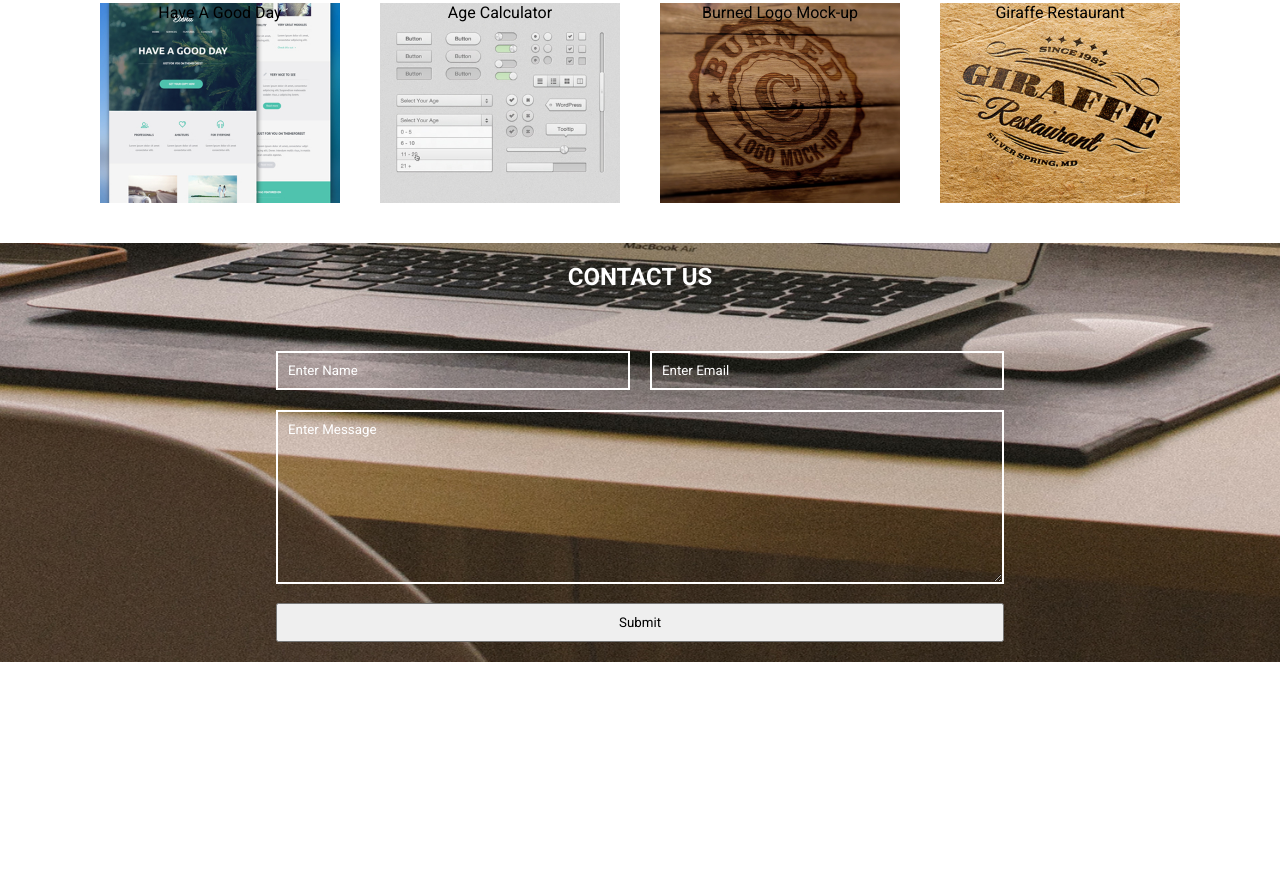
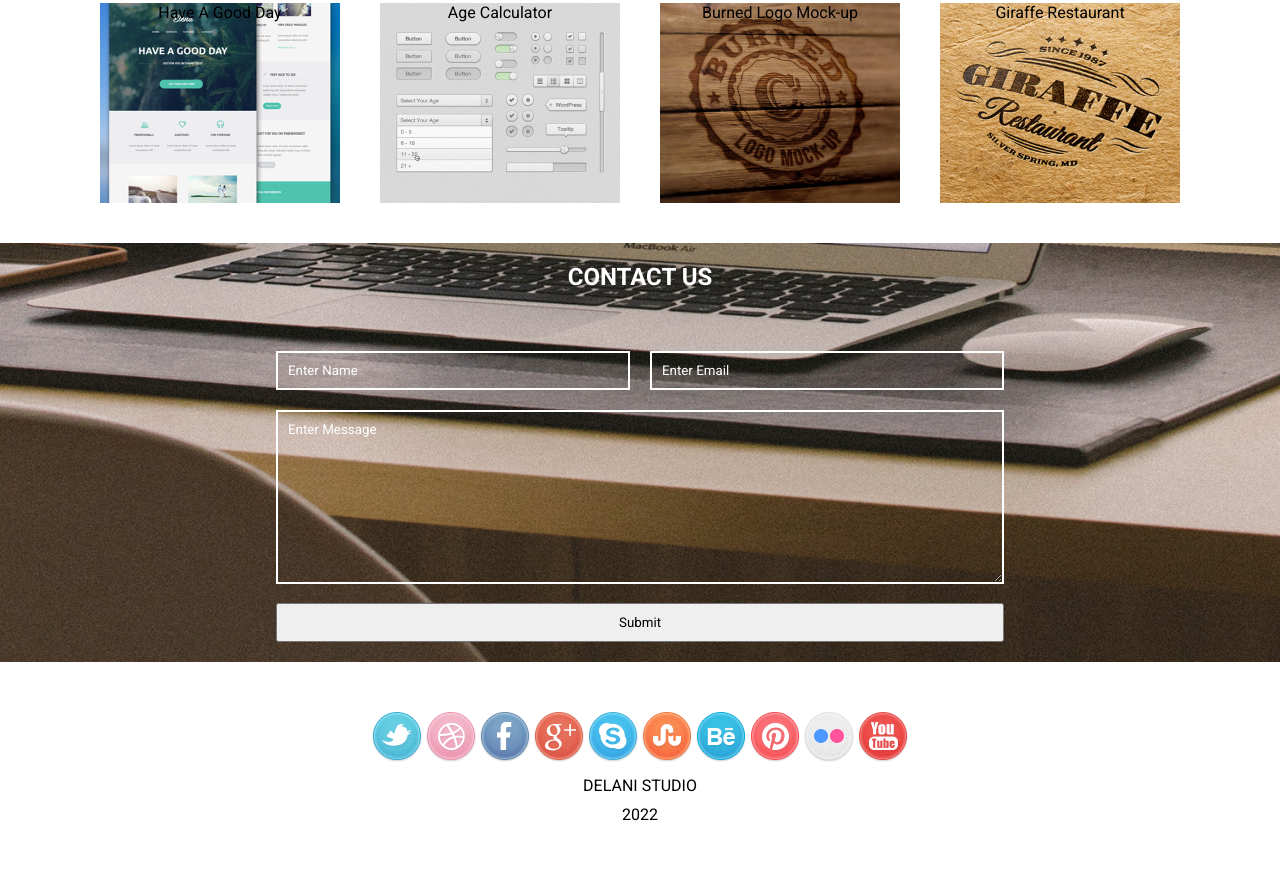
Before and after one commit to LilianNjeri/Delani, a plain HTML site: page index.html in a window 1280 px wide. Shown: the part 2151-3035 px from the top of the page. Before the commit the page ends 2813 px from the top, so only its background shows below. Drawn offline with Linux system fonts and the light colour scheme.

Commit message:
added footer section and its css

```diff
--- a/index.html
+++ b/index.html
@@ -194,5 +194,21 @@
         <button type="button" class="submit">Submit</button>
       </form>
     </div>
+ <!-- Footer -->
+    <footer>
+      <img src="assets/social_icons/twitter.png" alt="twitter" />
+      <img src="assets/social_icons/dribble.png" alt="dribble" />
+      <img src="assets/social_icons/facebook.png" alt="facebook" />
+      <img src="assets/social_icons/g_plus.png" alt="g_plus" />
+      <img src="assets/social_icons/skype.png" alt="skype" />
+      <img src="assets/social_icons/stumble_upon.png" alt="stumble_upon" />
+      <img src="assets/social_icons/behance.png" alt="behance" />
+      <img src="assets/social_icons/pinterest.png" alt="pinterest" />
+      <img src="assets/social_icons/flickr.png" alt="flickr" />
+      <img src="assets/social_icons/you_tube.png" alt="you_tube" />
+
+      <p>DELANI STUDIO</p>
+      <p>2022</p>
+    </footer>
   </body>
 </html>
--- a/styles/styles.css
+++ b/styles/styles.css
@@ -253,3 +253,12 @@
   width: 100%;
   padding: 10px;
 }
+/* Footer */
+footer {
+  text-align: center;
+  padding: 50px;
+}
+
+footer p {
+  margin: 10px;
+}
```
